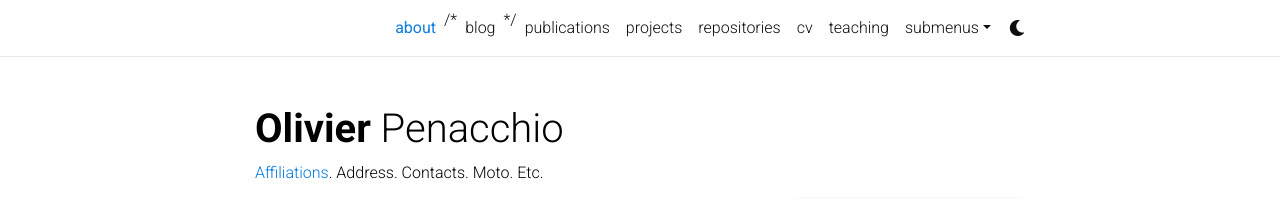
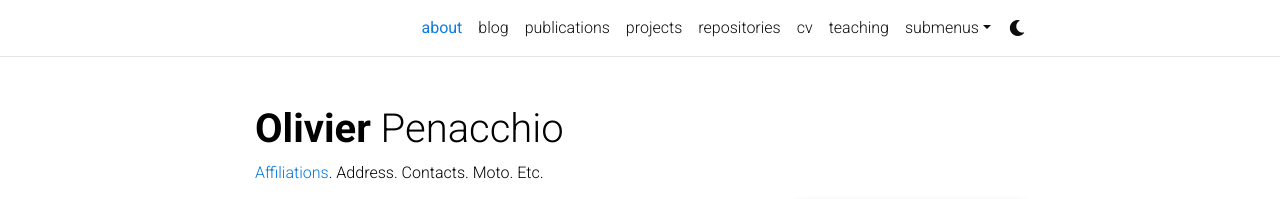
Before and after one commit to openacchio/openacchio.github.io, a Jekyll site: the page built from _pages/about.md, in a window 1280 px wide. Shown: the top 199 px of the page. Built offline with Jekyll 4.4.1, drawn with Linux system fonts in a browser that asks for light colours; full-size pictures stand in for the smaller copies a plugin makes; emoji names are drawn with the system emoji font; comment, search, counter and statistics services are not loaded; a style sheet for code colours, icons or effects is not loaded.

Commit message:
Update header.html

```diff
--- a/_includes/header.html
+++ b/_includes/header.html
@@ -51,7 +51,7 @@
                   {%- endif -%}
                 </a>
               </li>
-            /*  {% if site.blog_nav_title %}
+              {% if site.blog_nav_title %}
               <!-- Blog -->
               <li class="nav-item {% if page.url contains 'blog' %}active{% endif %}">
                 <a class="nav-link" href="{{ '/blog/' | relative_url }}">{{ site.blog_nav_title }}
@@ -60,7 +60,7 @@
                   {%- endif -%}
                 </a>
               </li>
-              {%- endif %}*/
+              {%- endif %}
 
               <!-- Other pages -->
               {%- assign sorted_pages = site.pages | sort: "nav_order" -%}
```
